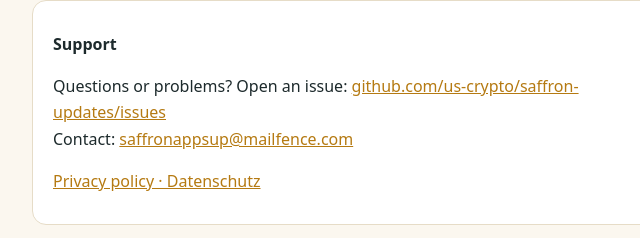
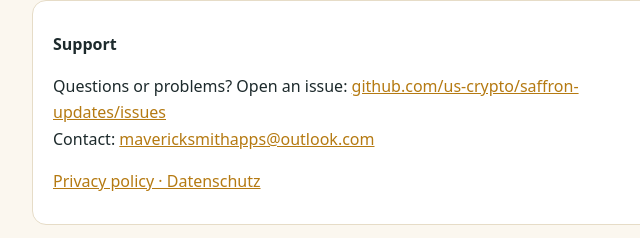
Before and after one commit to us-crypto/saffron-updates, a plain HTML site: page index.html in a window 1280 px wide. Shown: the part 420-658 px from the top of the page, 268-908 px from the left. Drawn offline with Linux system fonts and the light colour scheme.

Commit message:
Contact email updated

```diff
--- a/index.html
+++ b/index.html
@@ -29,7 +29,7 @@
 
 <div class="card">
   <p><strong>Support</strong></p>
-  <p>Questions or problems? Open an issue: <a href="https://github.com/us-crypto/saffron-updates/issues">github.com/us-crypto/saffron-updates/issues</a><br>Contact: <a href="mailto:saffronappsup@mailfence.com">saffronappsup@mailfence.com</a></p>
+  <p>Questions or problems? Open an issue: <a href="https://github.com/us-crypto/saffron-updates/issues">github.com/us-crypto/saffron-updates/issues</a><br>Contact: <a href="mailto:mavericksmithapps@outlook.com">mavericksmithapps@outlook.com</a></p>
   <p><a href="privacy.html">Privacy policy · Datenschutz</a></p>
 </div>
 <p class="dim">© 2026 Maverick Smith. All rights reserved. · Alle Rechte vorbehalten.</p>
```
Also changed, not shown: privacy.html (+1 -1 lines).
